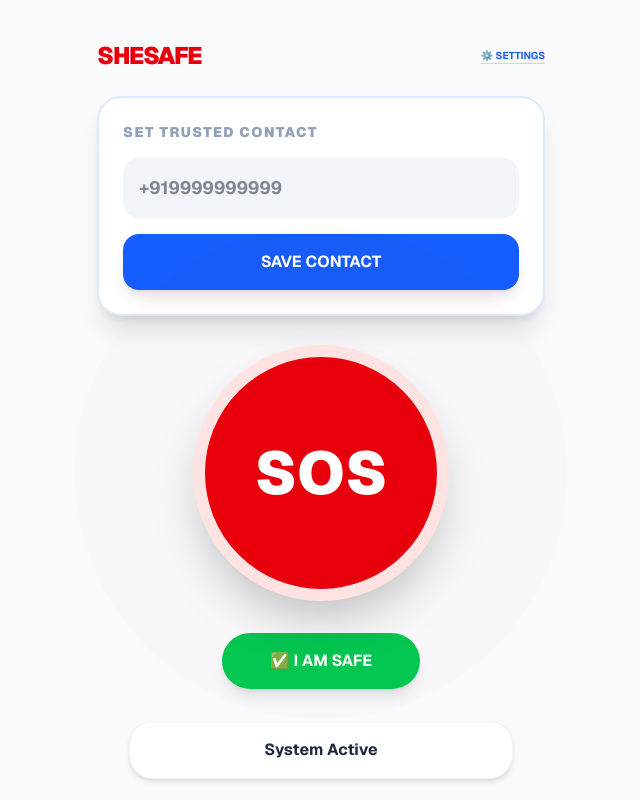
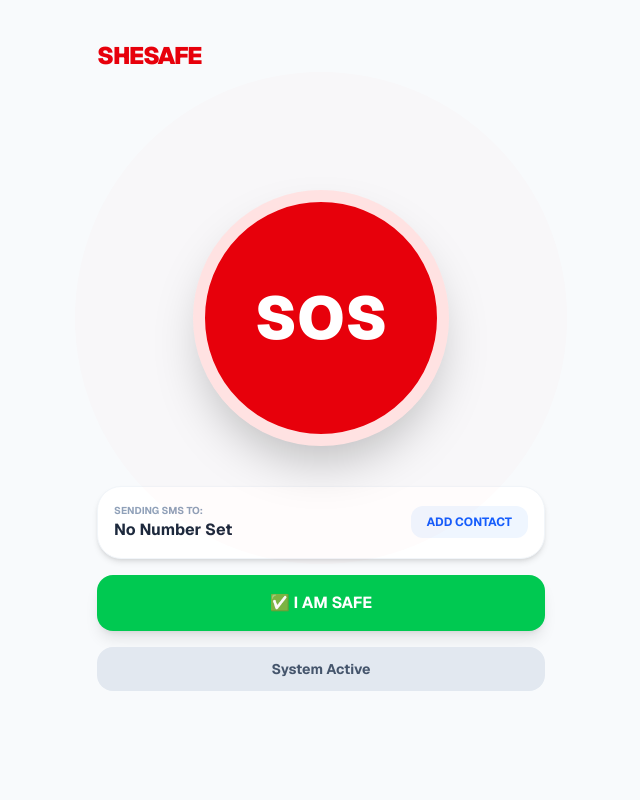
Before and after one commit to Poojakamblee/women-safety-site, a Next.js app: page / in a window 1280 px wide. Shown: the whole page, without its empty margins (319-959 px from the left). Built offline with nearby package versions, Linux system fonts and the light colour scheme.

Commit message:
feat: added user-controlled trusted contact settings

```diff
--- a/app/page.tsx
+++ b/app/page.tsx
@@ -10,23 +10,19 @@ export default function WomenSafetyApp() {
   const [battery, setBattery] = useState<number | null>(null);
   const [userId] = useState(() => "User-" + Math.floor(1000 + Math.random() * 9000));
 
-  // New State for the Trusted Contact
+  // Trusted Contact State
   const [trustedNumber, setTrustedNumber] = useState("");
-  const [isEditing, setIsEditing] = useState(false);
+  const [showInput, setShowInput] = useState(false);
 
-  // Load the saved number from the phone's memory when the app starts
+  // Load number from phone memory
   useEffect(() => {
     const savedNumber = localStorage.getItem("shesafe_contact");
-    if (savedNumber) {
-      setTrustedNumber(savedNumber);
-    } else {
-      setIsEditing(true); // Ask for a number if none is saved
-    }
+    if (savedNumber) setTrustedNumber(savedNumber);
   }, []);
 
   const saveContact = () => {
     localStorage.setItem("shesafe_contact", trustedNumber);
-    setIsEditing(false);
+    setShowInput(false);
   };
 
   useEffect(() => {
@@ -40,7 +36,7 @@ export default function WomenSafetyApp() {
   const triggerSOS = () => {
     if (!trustedNumber) {
       alert("Please add a trusted contact number first!");
-      setIsEditing(true);
+      setShowInput(true);
       return;
     }
 
@@ -54,7 +50,7 @@ export default function WomenSafetyApp() {
           setLocation({ lat: latitude, lng: longitude });
           setStatus("ALERT SENT!");
 
-          // 1. UPDATE FIREBASE
+          // 1. Update Firebase
           set(ref(db, `alerts/${userId}`), {
             location: { lat: latitude, lng: longitude },
             status: "EMERGENCY",
@@ -63,10 +59,9 @@ export default function WomenSafetyApp() {
             userId: userId
           });
 
-          // 2. DYNAMIC SMS TRIGGER
+          // 2. Open SMS App
           const mapLink = `https://www.google.com/maps?q=${latitude},${longitude}`;
           const message = `🚨 SOS! I need help. My live location: ${mapLink}. Battery: ${currentBattery}%`;
-
           window.location.href = `sms:${trustedNumber}?body=${encodeURIComponent(message)}`;
         },
         () => setStatus("Error: Please enable GPS")
@@ -82,40 +77,13 @@ export default function WomenSafetyApp() {
 
   return (
     <main className="min-h-screen bg-slate-50 flex flex-col items-center p-4 font-sans text-slate-900">
-      {/* Header */}
-      <div className="w-full max-w-md flex justify-between items-center py-6">
+      <div className="w-full max-w-md py-6">
         <h1 className="text-2xl font-black text-red-600 tracking-tighter">SHESAFE</h1>
-        <button
-          onClick={() => setIsEditing(true)}
-          className="text-[10px] font-bold text-blue-600 uppercase border-b border-blue-200"
-        >
-          ⚙️ Settings
-        </button>
       </div>
 
-      {/* Contact Configuration UI */}
-      {isEditing && (
-        <div className="w-full max-w-md bg-white p-6 rounded-3xl shadow-xl mb-6 border-2 border-blue-100 animate-in fade-in zoom-in duration-300">
-          <h2 className="text-sm font-black uppercase tracking-widest text-slate-400 mb-4">Set Trusted Contact</h2>
-          <input
-            type="tel"
-            placeholder="+919999999999"
-            value={trustedNumber}
-            onChange={(e) => setTrustedNumber(e.target.value)}
-            className="w-full p-4 bg-slate-100 rounded-2xl mb-4 font-bold text-lg outline-none focus:ring-2 ring-blue-400 transition-all"
-          />
-          <button
-            onClick={saveContact}
-            className="w-full bg-blue-600 text-white py-4 rounded-2xl font-bold shadow-lg active:scale-95 transition-all"
-          >
-            SAVE CONTACT
-          </button>
-        </div>
-      )}
-
-      {/* SOS Button Section */}
-      <div className="flex-1 flex flex-col items-center justify-center w-full">
-        <div className="relative mb-8">
+      <div className="flex-1 flex flex-col items-center justify-center w-full max-w-md">
+        {/* SOS BUTTON */}
+        <div className="relative mb-10">
           <div className="absolute inset-0 bg-red-500 rounded-full animate-ping opacity-20"></div>
           <button
             onClick={triggerSOS}
@@ -125,18 +93,49 @@ export default function WomenSafetyApp() {
           </button>
         </div>
 
+        {/* TRUSTED CONTACT AREA (Directly near SOS) */}
+        <div className="w-full bg-white p-4 rounded-3xl shadow-md border border-slate-100 mb-4">
+          {!showInput ? (
+            <div className="flex justify-between items-center">
+              <div>
+                <p className="text-[10px] text-slate-400 font-bold uppercase">Sending SMS to:</p>
+                <p className="font-bold text-slate-800">{trustedNumber || "No Number Set"}</p>
+              </div>
+              <button
+                onClick={() => setShowInput(true)}
+                className="bg-blue-50 text-blue-600 px-4 py-2 rounded-xl text-xs font-bold"
+              >
+                {trustedNumber ? "CHANGE" : "ADD CONTACT"}
+              </button>
+            </div>
+          ) : (
+            <div className="flex gap-2">
+              <input
+                type="tel"
+                placeholder="Enter Number"
+                value={trustedNumber}
+                onChange={(e) => setTrustedNumber(e.target.value)}
+                className="flex-1 bg-slate-100 p-3 rounded-xl font-bold outline-none focus:ring-2 ring-blue-400"
+              />
+              <button
+                onClick={saveContact}
+                className="bg-blue-600 text-white px-4 py-2 rounded-xl text-xs font-bold"
+              >
+                SAVE
+              </button>
+            </div>
+          )}
+        </div>
+
         <button
           onClick={clearSOS}
-          className="bg-green-500 text-white px-12 py-4 rounded-full font-bold shadow-lg hover:bg-green-600 active:scale-95 transition-all mb-8"
+          className="w-full bg-green-500 text-white py-4 rounded-2xl font-bold shadow-lg hover:bg-green-600 active:scale-95 transition-all mb-4"
         >
           ✅ I AM SAFE
         </button>
 
-        <div className="bg-white px-8 py-4 rounded-3xl shadow-md border border-slate-100 text-center w-full max-w-sm">
-          <p className="text-slate-800 font-bold">{status}</p>
-          {trustedNumber && !isEditing && (
-            <p className="text-[10px] text-slate-400 mt-1 uppercase">SMS Target: {trustedNumber}</p>
-          )}
+        <div className="w-full bg-slate-200 p-3 rounded-2xl text-center">
+          <p className="text-sm font-bold text-slate-600">{status}</p>
         </div>
       </div>
     </main>
```
